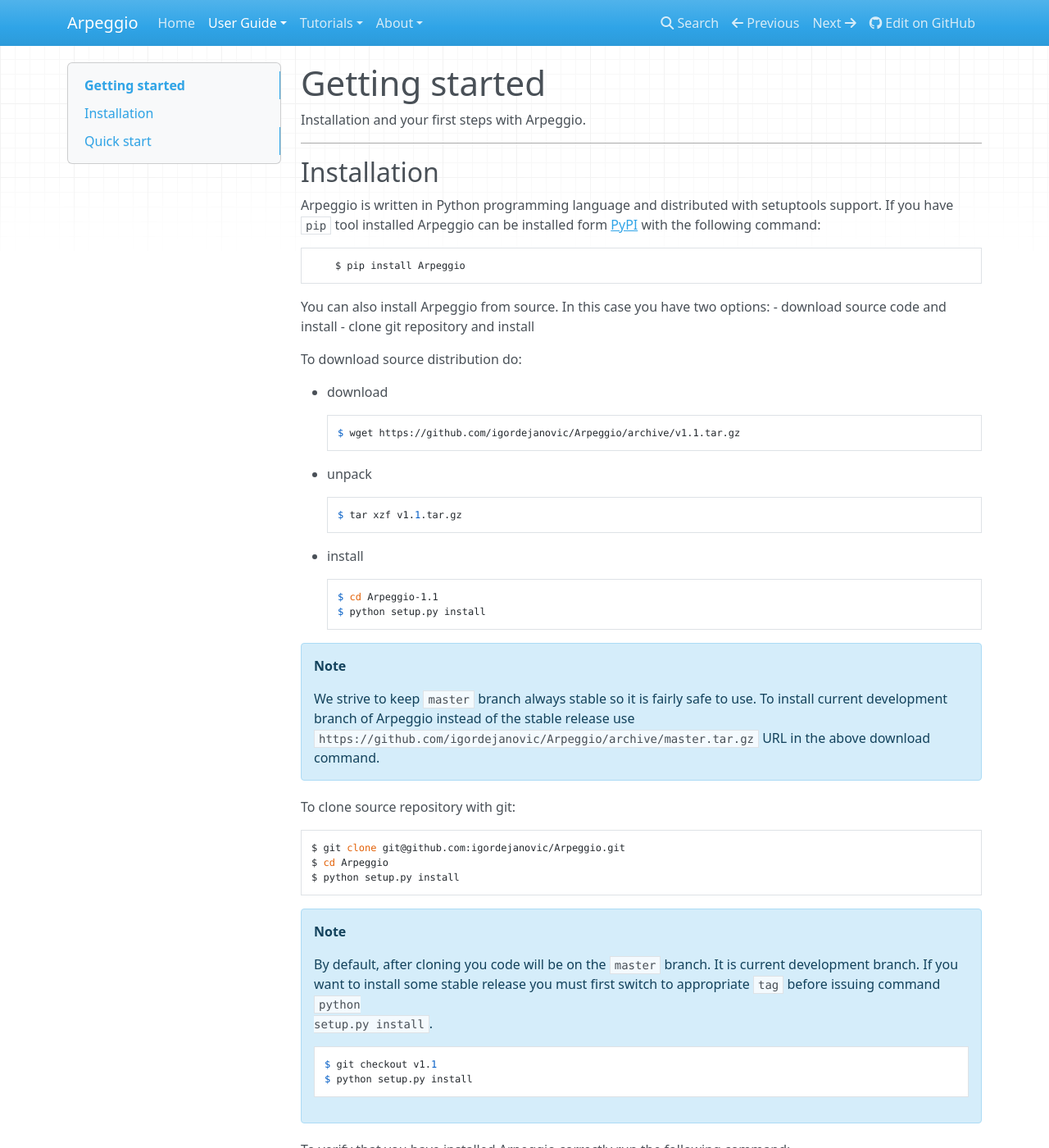
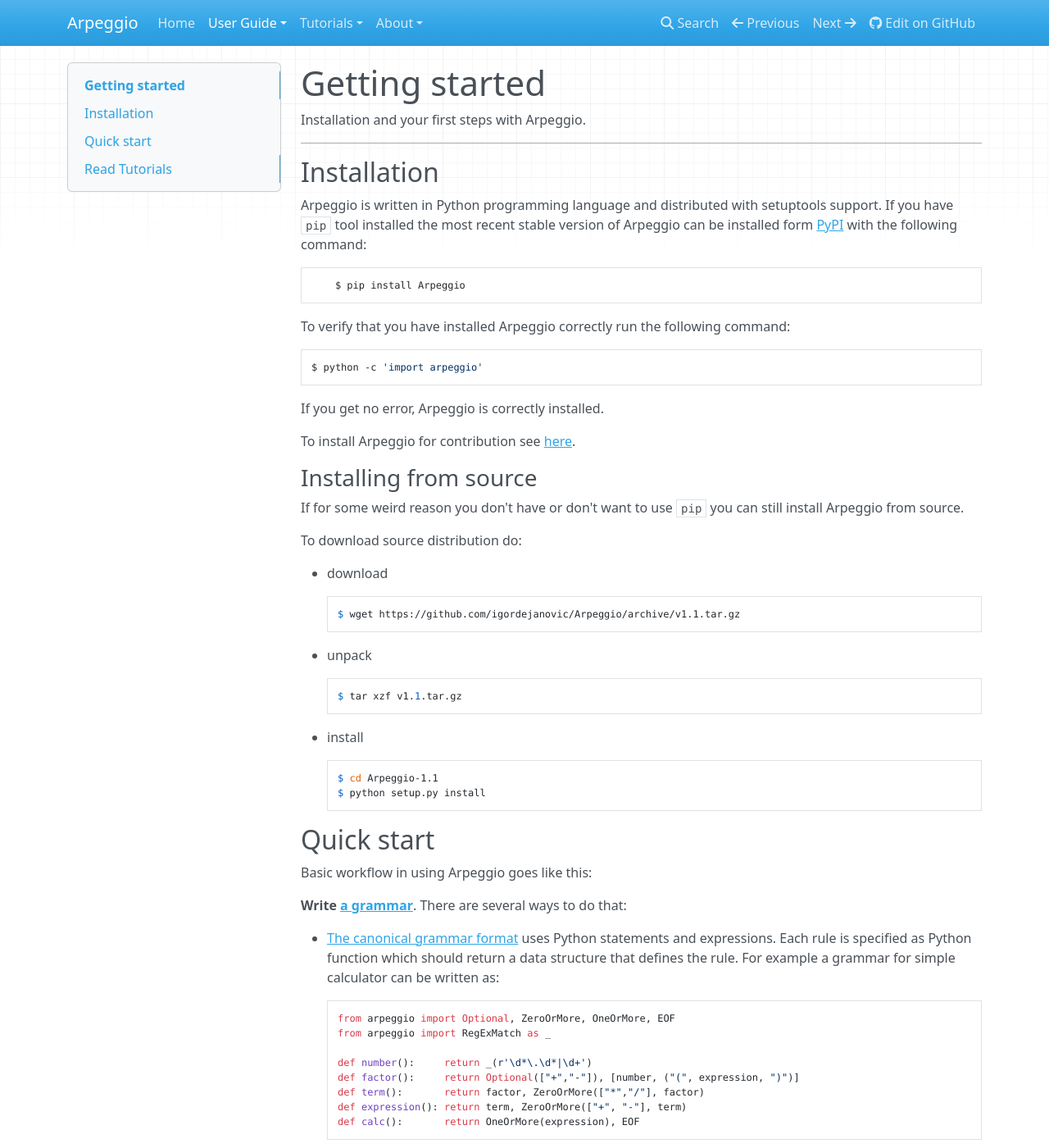
Before and after one commit to textX/Arpeggio, an MkDocs documentation site: the page built from docs/getting_started.md, in a window 1280 px wide and 1400 px high. Shown: the whole window at 82% size. Built offline with MkDocs 1.6.1, drawn with Linux system fonts in a browser that asks for light colours; nearby versions of some CDN libraries; old or Windows-style settings are respelled for this version of MkDocs; some of the changed text lies outside the part shown.

Commit message:
Some changes in getting started and contribution section of the docs.

````diff
--- a/docs/getting_started.md
+++ b/docs/getting_started.md
@@ -7,16 +7,29 @@
 ## Installation
 
 Arpeggio is written in Python programming language and distributed with
-setuptools support. If you have `pip` tool installed Arpeggio can be installed
-form [PyPI](https://pypi.python.org/pypi/Arpeggio/) with the following command:
+setuptools support. If you have `pip` tool installed the most recent stable
+version of Arpeggio can be installed form
+[PyPI](https://pypi.python.org/pypi/Arpeggio/) with the following command:
 
 ```bash
     $ pip install Arpeggio
 ```
 
-You can also install Arpeggio from source. In this case you have two options:
-- download source code and install
-- clone git repository and install
+To verify that you have installed Arpeggio correctly run the following command:
+
+```bash
+$ python -c 'import arpeggio'
+```
+
+If you get no error, Arpeggio is correctly installed.
+
+To install Arpeggio for contribution see [here](about/contributing.md).
+
+
+### Installing from source
+
+If for some weird reason you don't have or don't want to use `pip` you can still
+install Arpeggio from source.
 
 To download source distribution do:
 
@@ -33,39 +46,10 @@
         $ cd Arpeggio-1.1
         $ python setup.py install
 
-!!! note
-    We strive to keep `master` branch always stable so it is fairly safe to use.
-    To install current development branch of Arpeggio instead of the stable release
-    use `https://github.com/igordejanovic/Arpeggio/archive/master.tar.gz` URL in the
-    above download command.
-
-To clone source repository with git:
-
-```bash
-$ git clone git@github.com:igordejanovic/Arpeggio.git
-$ cd Arpeggio
-$ python setup.py install
-```
-
-!!! note
-    By default, after cloning you code will be on the `master` branch. It is current
-    development branch. If you want to install some stable release you
-    must first switch to appropriate `tag` before issuing command `python
-    setup.py install`.
-
-        $ git checkout v1.1
-        $ python setup.py install
-
-To verify that you have installed Arpeggio correctly run the following command:
-
-```bash
-$ python -c 'import arpeggio'
-```
-
-If you get no error, Arpeggio is correctly installed.
-
 
 ## Quick start
+
+Basic workflow in using Arpeggio goes like this:
 
 
 **Write [a grammar](grammars.md)**. There are several ways to do that:
@@ -147,3 +131,8 @@
 And here is an image rendered for parse tree for the above parsed `calc` expression.
 
 <img src="../images/calc_parse_tree.dot.png"/>
+
+## Read Tutorials
+
+Read some of the tutorials ([CSV](tutorials/csv), [BibTex](tutorials/bibtex),
+[Calc](tutorials/calc)).
````
Also changed, not shown: docs/about/contributing.md (+7 -0 lines).
